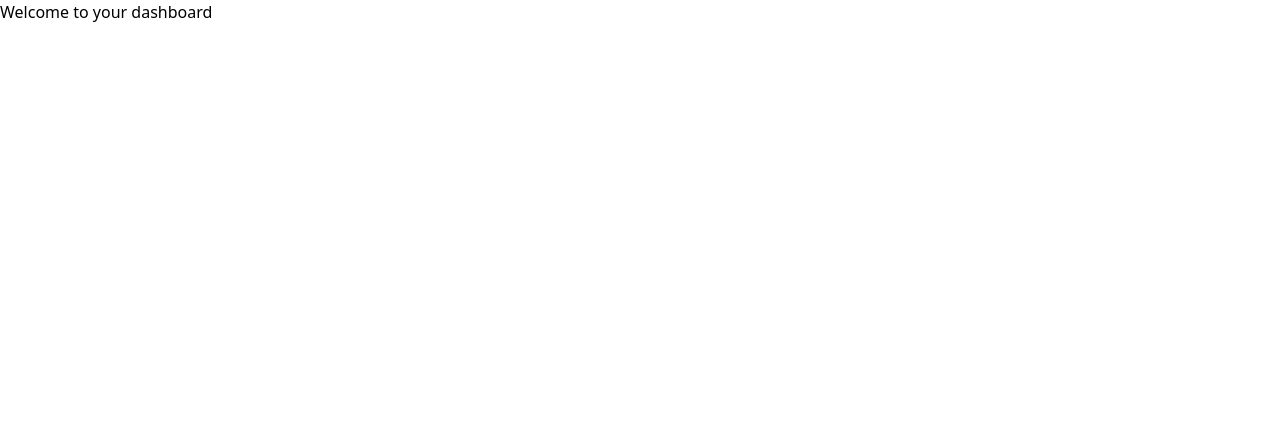
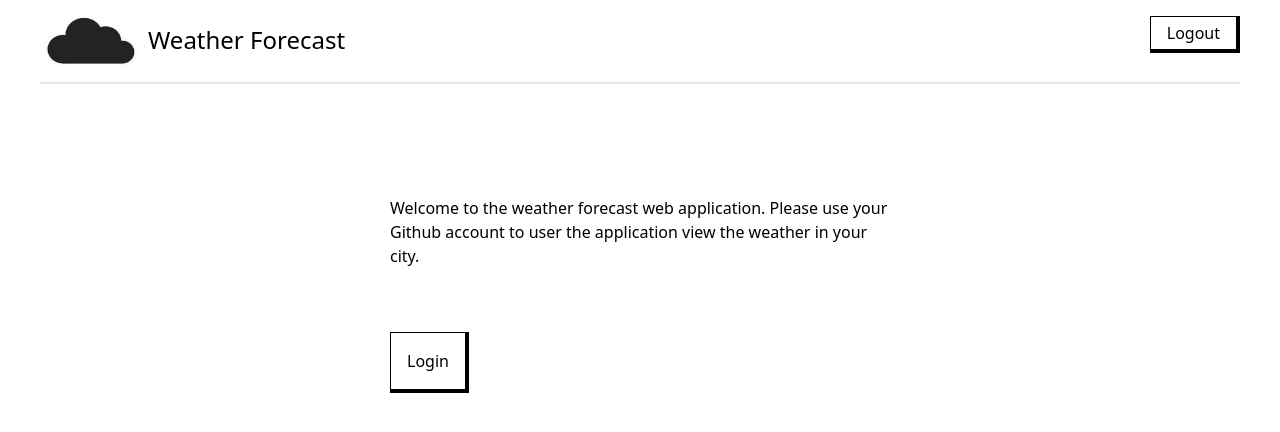
Before and after one commit to rpaano/ehrlich-exam-frontend-romel-paano, a Nuxt app: page / in a window 1280 px wide. Shown: the top 432 px of the page. Built offline with nearby package versions, Linux system fonts and the light colour scheme.

Commit message:
Add a default layout

```diff
--- /dev/null
+++ b/layouts/default.vue
@@ -0,0 +1,10 @@
+<template>
+  <Navbar />
+  <main class="">
+    <slot />
+  </main>
+</template>
+
+<script setup lang="ts">
+
+</script>
--- a/pages/index.vue
+++ b/pages/index.vue
@@ -1,9 +1,20 @@
 <script setup lang="ts">
-// definePageMeta({
-//   middleware: ["auth"]
-// })
+const welcomeMessage = ref<string>("Welcome to the weather forecast web application. Please use your Github account to user the application view the weather in your city.")
+const buttonClasses: string[] = ['mt-12', 'border', 'py-2', 'px-4', 'border-r-4', 'border-b-4', 'border-black', 'hover:bg-gray-400', "sm:py-4"]
+const paragrahplasses: string[] = ["sm:py-4"]
+
+
+const gotoLogin = () => {
+  navigateTo('auth/login')
+}
+
 </script>
 
 <template>
-  <h1>Welcome to your dashboard</h1>
+  <section class="flex justify-cener ">
+    <div class="sm:mx-auto w-[500px] h-[200px] mt-24 mx-10">
+      <Paragraph :text="welcomeMessage" :class-name="paragrahplasses" />
+      <Button text="Login" @click="() => gotoLogin()" :class-names="buttonClasses" />
+    </div>
+  </section>
 </template>
```
